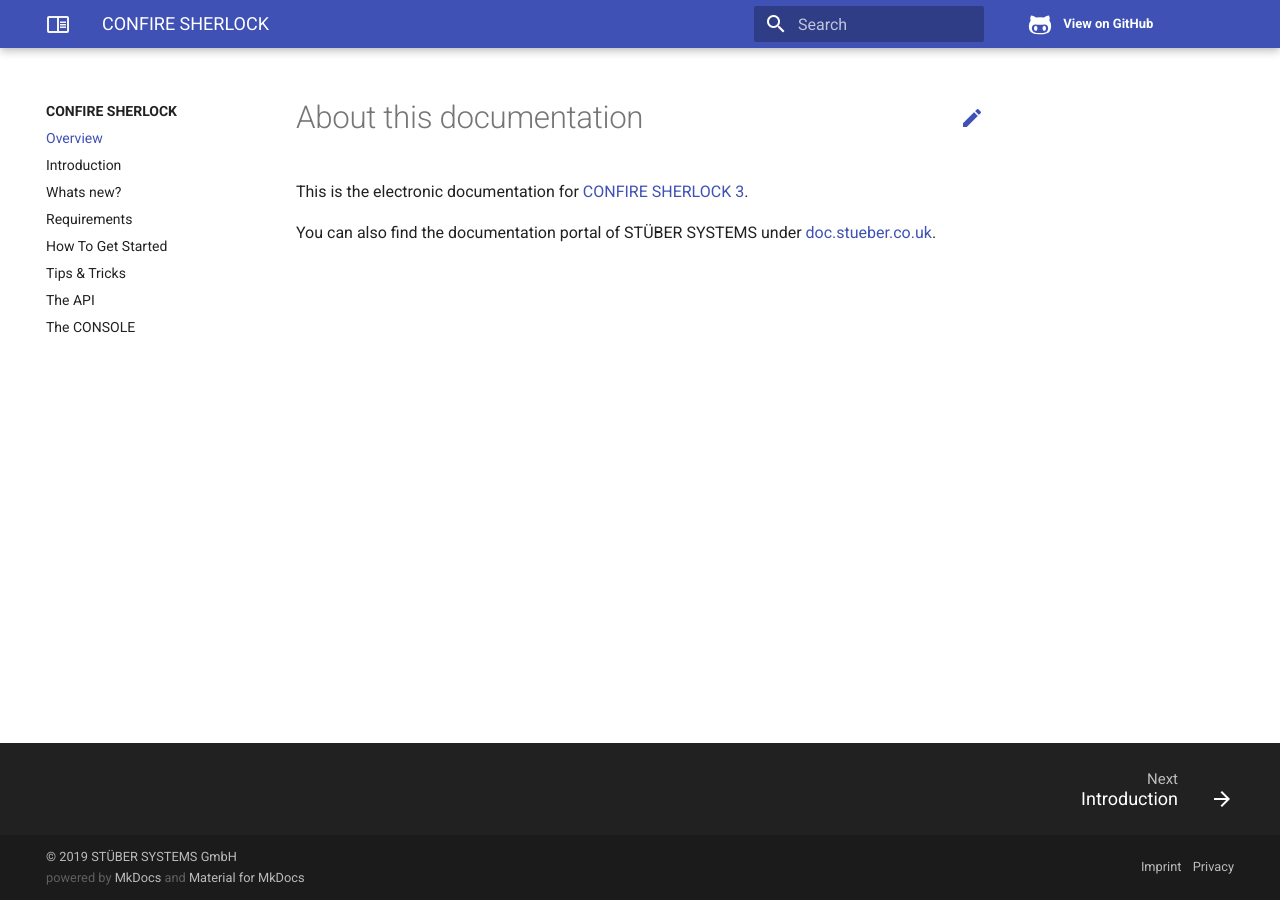
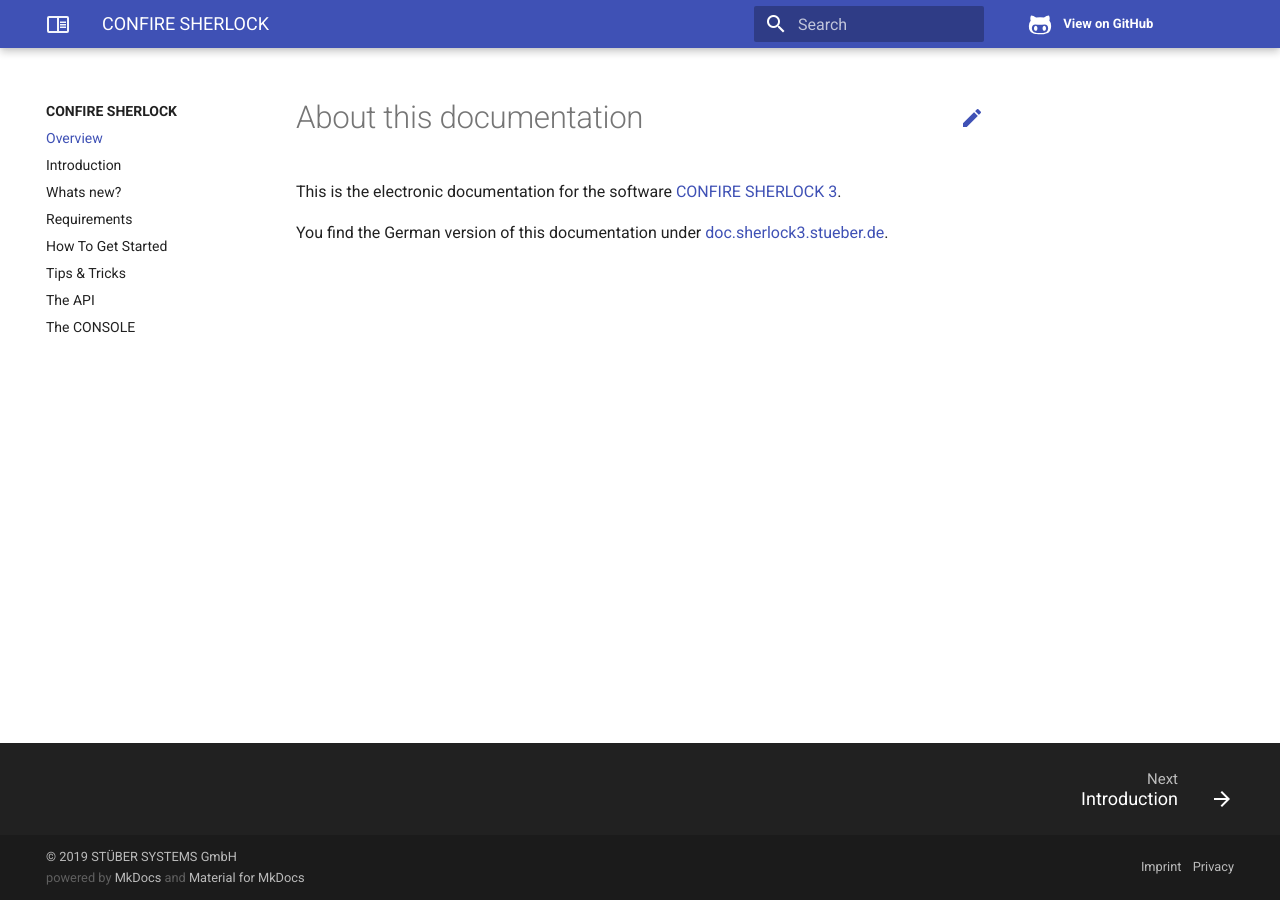
Before and after one commit to stuebersystems/doc.sherlock.en, an MkDocs documentation site: the page built from docs/index.md, in a window 1280 px wide. Built offline with MkDocs 1.6.1, drawn with Linux system fonts in a browser that asks for light colours.

Commit message:
Update index.md

```diff
--- a/docs/index.md
+++ b/docs/index.md
@@ -1,5 +1,5 @@
 # About this documentation
 
-This is the electronic documentation for [CONFIRE SHERLOCK 3](https://sherlock.stueber.co.uk).
+This is the electronic documentation for the software [CONFIRE SHERLOCK 3](https://sherlock.stueber.co.uk).
 
-You can also find the documentation portal of STÜBER SYSTEMS under [doc.stueber.co.uk](http://doc.stueber.co.uk).
+You find the German version of this documentation under [doc.sherlock3.stueber.de](https://doc.sherlock3.stueber.de).
```
